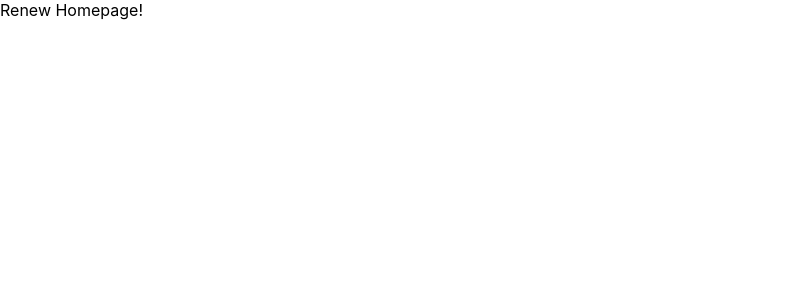
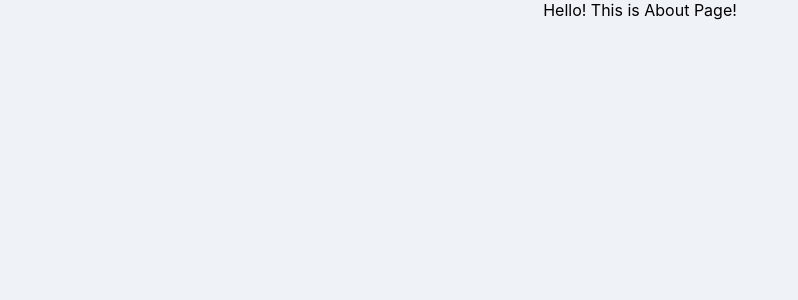
Before and after one commit to LEEHyokyun/movielist, a React (Create React App) app: page /#/about in a window 1280 px wide. Shown: the top 300 px of the page, without its empty margins (0-798 px from the left). Built offline with nearby package versions, Linux system fonts and the light colour scheme.

Commit message:
build route component

```diff
--- a/src/App.js
+++ b/src/App.js
@@ -1,7 +1,16 @@
 import React from 'react'
+import {HashRouter, Route} from 'react-router-dom'
+
+import About from './router/About'
+import Home from './router/Home'
 
 function App() {
-  return <span>Renew Homepage!</span>
+  return (
+    <HashRouter>
+      <Route path="/" exact={true} component={Home} />
+      <Route path="/about" component={About} />
+    </HashRouter>
+  )
 }
 
 export default App;
--- a/src/router/About.js
+++ b/src/router/About.js
@@ -0,0 +1,7 @@
+import React from "react"
+
+function About(){
+    return <span>Hello! This is About Page!</span>
+}
+
+export default About
```
